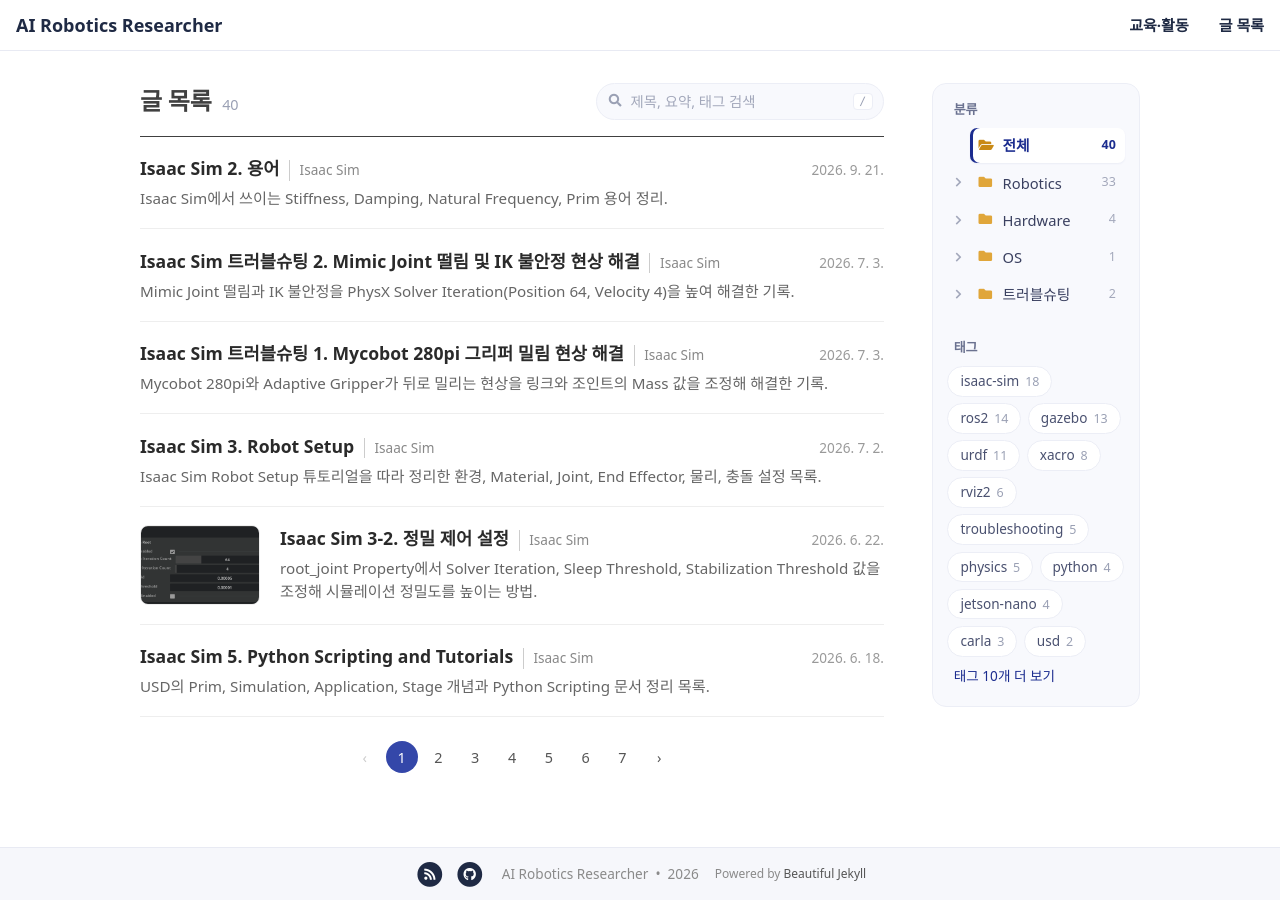
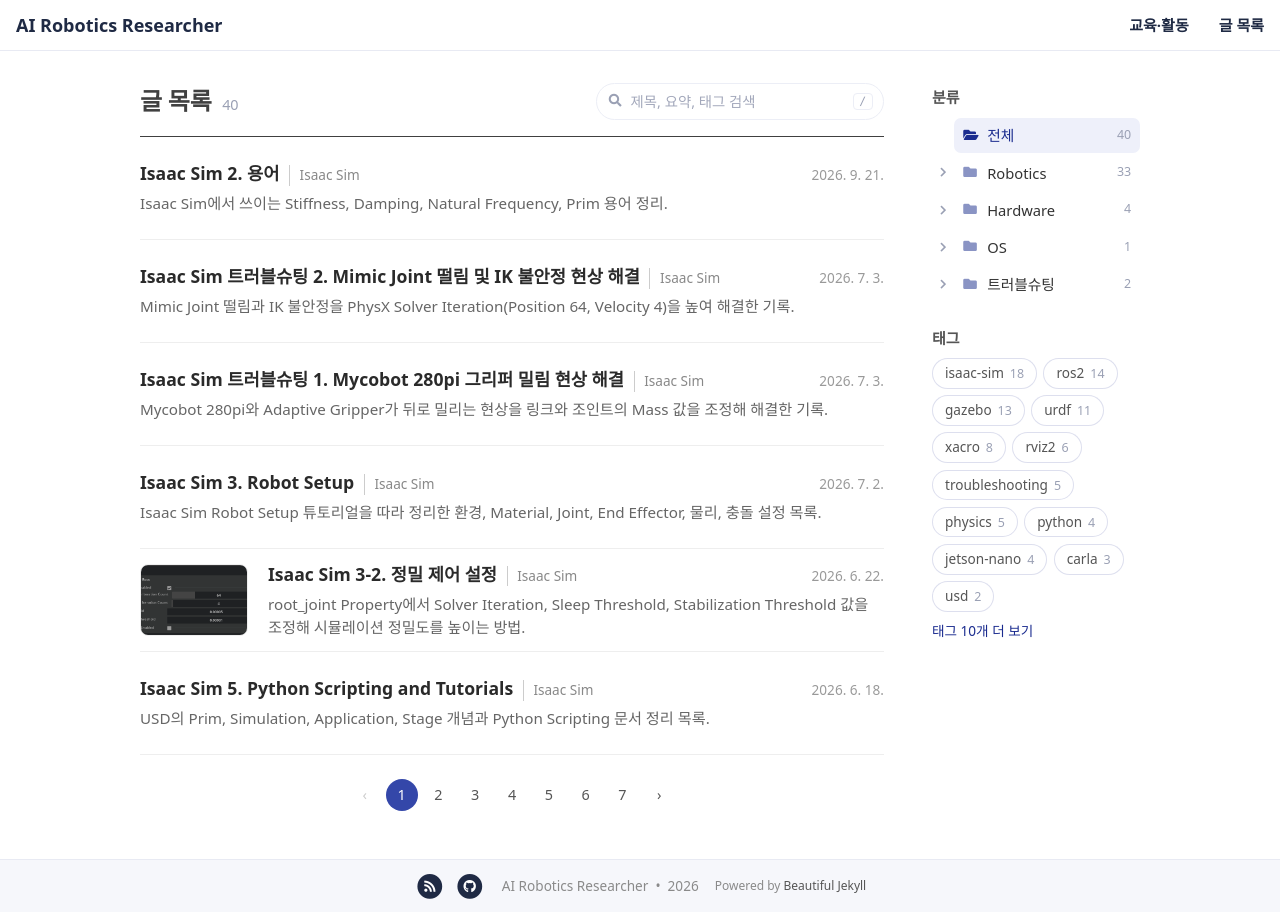
Before and after one commit to chanyee725/chanyee725, a Jekyll site: the page built from posts.html, in a window 1280 px wide. Built offline with Jekyll 4.4.1, drawn with Linux system fonts in a browser that asks for light colours; nearby versions of some CDN libraries; some web fonts are replaced.

Commit message:
fix(posts): restore default sidebar and keep pager position fixed
- sidebar back to default colors, search input on white
- every row has the same height with or without a thumbnail
- last page reserves six rows so the pager does not jump

Co-Authored-By: Claude Opus 5.5 (1M context) <noreply@anthropic.com>

```diff
--- a/assets/css/custom.css
+++ b/assets/css/custom.css
@@ -1043,7 +1043,7 @@ footer .fa-stack .fa-circle {
   padding: 0 2.2rem 0 2.1rem;
   border: 1px solid var(--panel-line);
   border-radius: 999px;
-  background: var(--panel);
+  background: #fff;
   font-size: 0.9rem;
   color: #2a2a2a;
   outline: none;
@@ -1082,86 +1082,6 @@ footer .fa-stack .fa-circle {
   color: #888;
 }
 
-/* 사이드바: 옅은 남색 판 위에 분류와 태그 */
-.blog-side {
-  padding: 1.1rem 0.9rem 1.2rem;
-  border: 1px solid var(--panel-line);
-  border-radius: 14px;
-  background: var(--panel);
-}
-.blog-side h2 {
-  padding-left: 0.4rem;
-  font-size: 13px !important;
-  font-weight: 600;
-  color: #6b7290 !important;
-}
-
-/* 폴더 */
-.folders .filter {
-  color: #3a4060;
-  transition: background 0.12s ease, color 0.12s ease;
-}
-.folders .filter i {
-  color: var(--folder);
-}
-.folders .filter:hover {
-  background: #fff;
-  color: var(--ink);
-}
-.folders .filter.is-active {
-  background: #fff;
-  color: var(--ink);
-  font-weight: 600;
-  box-shadow: inset 3px 0 0 var(--ink), 0 1px 2px rgba(27, 44, 143, 0.06);
-}
-.folders .filter.is-active i {
-  color: var(--folder-open);
-}
-.folders .filter span {
-  color: #a3a8bb;
-}
-.folders .filter.is-active span {
-  color: var(--ink);
-}
-.folders .filter.sub {
-  color: #5a6080;
-}
-.folders .filter.sub i {
-  color: #e9c27a;
-}
-.folder-toggle {
-  color: #a3a8bb;
-}
-.folder-toggle:hover {
-  background: #fff;
-  color: var(--ink);
-}
-
-/* 태그 */
-.blog-filter button {
-  border-color: var(--panel-line);
-  background: #fff;
-  color: #4a5170;
-  transition: background 0.12s ease, border-color 0.12s ease, color 0.12s ease;
-}
-.blog-filter button:hover {
-  border-color: var(--ink-line);
-  background: var(--ink-soft);
-  color: var(--ink);
-}
-.blog-filter button:hover span {
-  color: var(--ink);
-}
-.blog-filter button.is-active {
-  border-color: transparent;
-  background: var(--ink);
-  color: #fff;
-}
-.tag-more-toggle {
-  padding-left: 0.4rem;
-  color: var(--ink);
-}
-
 /* 목록 줄에 마우스를 올리면 아주 옅게 */
 .blog-list li a {
   transition: background 0.12s ease;
@@ -1172,8 +1092,6 @@ footer .fa-stack .fa-circle {
 
 @media (prefers-reduced-motion: reduce) {
   .blog-search input,
-  .folders .filter,
-  .blog-filter button,
   .blog-list li a {
     transition: none;
   }
@@ -1183,3 +1101,39 @@ footer .fa-stack .fa-circle {
     flex-basis: 100%;
   }
 }
+
+/* 글 줄 높이를 사진 유무와 상관없이 같게: 제목은 한 줄로 자르고, 줄 높이는 '제목 + 요약 두 줄'(4.875rem)에
+   맞춰 고정, 내용은 세로 가운데. 그래야 쪽마다 쪽 번호 위치가 같다. */
+.blog-list li a {
+  min-height: calc(4.875rem + 1.5rem + 1px);
+  padding: 0.75rem 0;
+  align-items: center;
+}
+.blog-list img {
+  width: 6.75rem;
+}
+.blog-head {
+  flex-wrap: nowrap;
+}
+.blog-title {
+  min-width: 0;
+  overflow: hidden;
+  text-overflow: ellipsis;
+  white-space: nowrap;
+}
+.blog-tag,
+.blog-head time {
+  flex-shrink: 0;
+  white-space: nowrap;
+}
+.blog-text p {
+  line-height: 1.5;
+}
+@media (max-width: 640px) {
+  .blog-head {
+    flex-wrap: wrap;
+  }
+  .blog-title {
+    white-space: normal;
+  }
+}
--- a/posts.html
+++ b/posts.html
@@ -147,6 +147,9 @@ show-avatar: false
         for (var i = 1; i <= pages; i++) add(String(i), i, { current: i === page })
         add("›", page + 1, { label: "다음 쪽" })
       }
+      // 마지막 쪽처럼 글이 6개보다 적어도 쪽 번호가 같은 자리에 오도록 6줄 높이를 비워 둔다
+      var first = list.querySelector("li:not([hidden])")
+      list.style.minHeight = pages > 1 && first ? first.getBoundingClientRect().height * PAGE + "px" : ""
       if (scroll) list.scrollIntoView({ block: "start" })
     }
 
```
